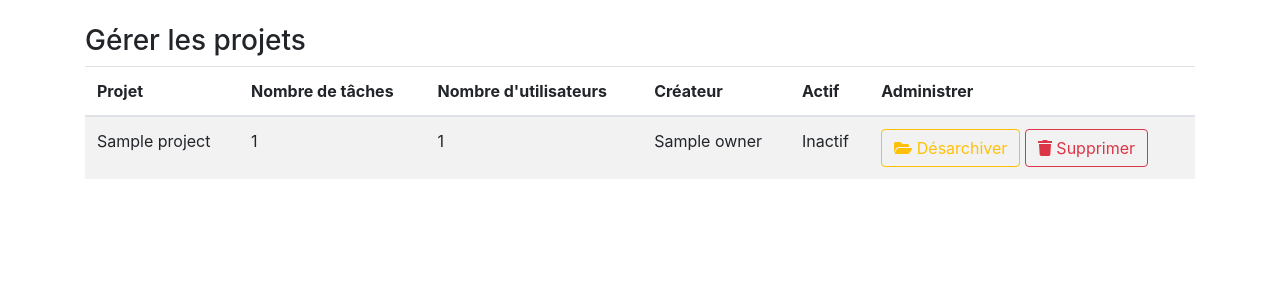
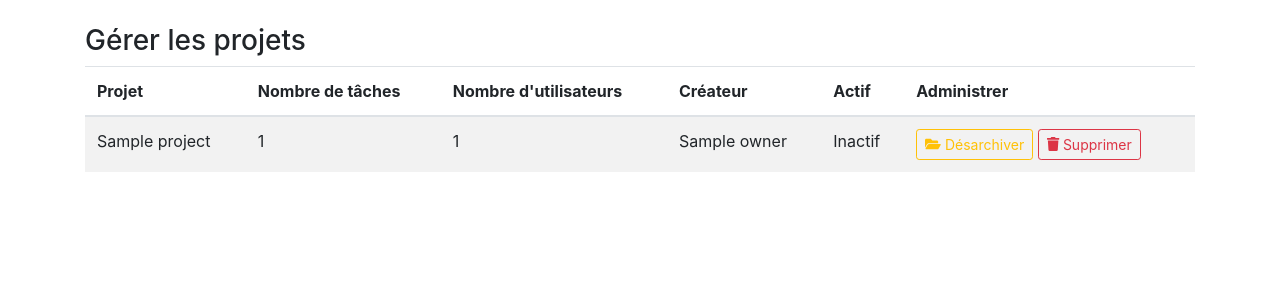
Before and after one commit to nanoy42/yogo, a Django app: template projects/templates/projects/manageProjects.html in a window 1280 px wide. Shown: the part 56-356 px from the top of the page. Run offline with Django 3.2, Linux system fonts and the light colour scheme; the template is opened without the code that fills it: most values are stand-ins (such as "Sample title", 1, 10 or a date in 2020); some libraries are stand-ins or nearby versions.

Commit message:
Bouton en petit sur la page de gestion des projets

```diff
--- a/projects/templates/projects/manageProjects.html
+++ b/projects/templates/projects/manageProjects.html
@@ -20,7 +20,7 @@
 	<td>{{project.users.count}}</td>
 	<td>{{project.owner}}</td>
 	<td>{% if project.active %}Actif{% else %}Inactif{% endif %}</td>
-    <td>{% if project.active %}<a href="{% url 'projects:changeState' project.pk %}" class="btn btn-outline-warning"><i class="fa fa-folder-open"></i>  Archiver</a>{% else %}<a href="{%url 'projects:changeState' project.pk %}" class="btn btn-outline-warning"><i class="fa fa-folder-open"></i> Désarchiver</a>{% endif %} <a href="{% url 'projects:deleteProject' project.pk %}?next={% url 'projects:manageProjects' %}" class="btn btn-outline-danger"><i class="fa fa-trash"></i> Supprimer</a></td>
+    <td>{% if project.active %}<a href="{% url 'projects:changeState' project.pk %}" class="btn btn-outline-warning"><i class="fa fa-folder-open"></i>  Archiver</a>{% else %}<a href="{%url 'projects:changeState' project.pk %}" class="btn btn-outline-warning btn-sm"><i class="fa fa-folder-open"></i> Désarchiver</a>{% endif %} <a href="{% url 'projects:deleteProject' project.pk %}?next={% url 'projects:manageProjects' %}" class="btn btn-outline-danger btn-sm"><i class="fa fa-trash"></i> Supprimer</a></td>
 </tr>
 {% endfor %}
 </table>
```
